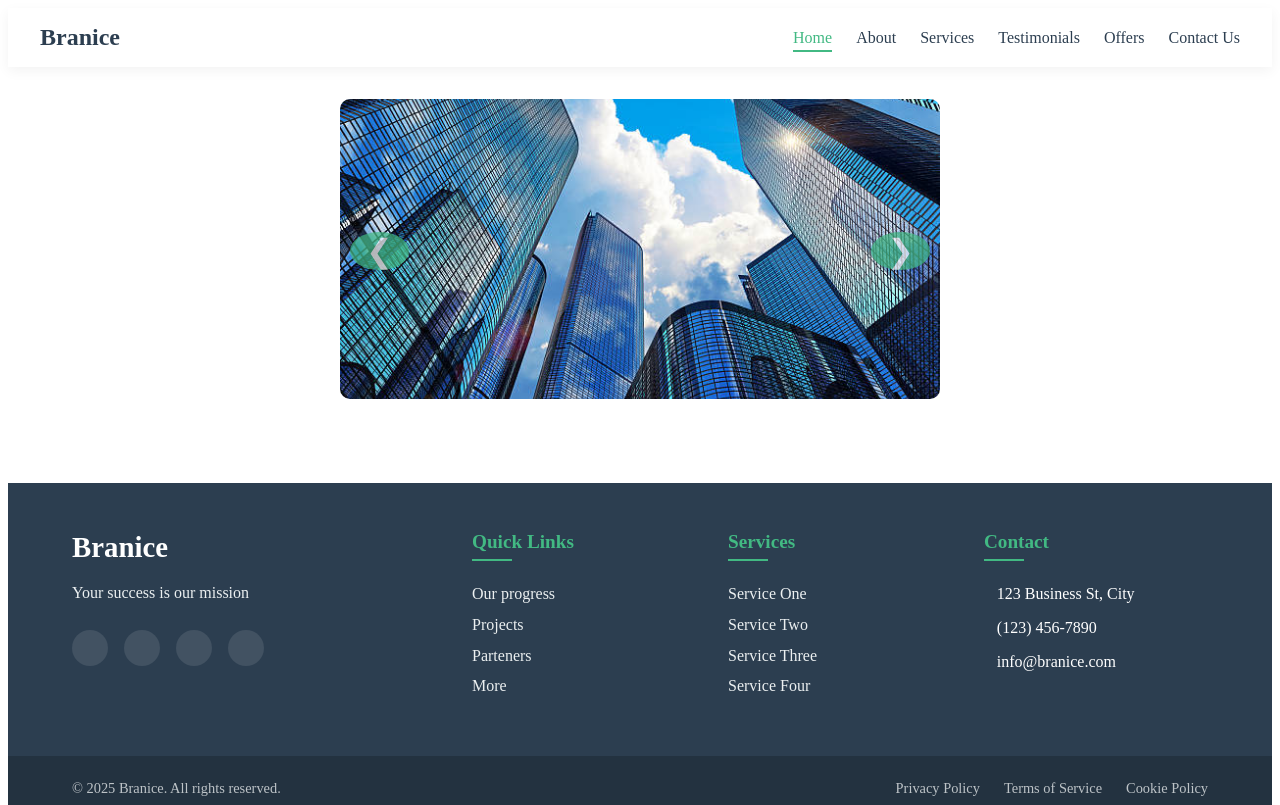
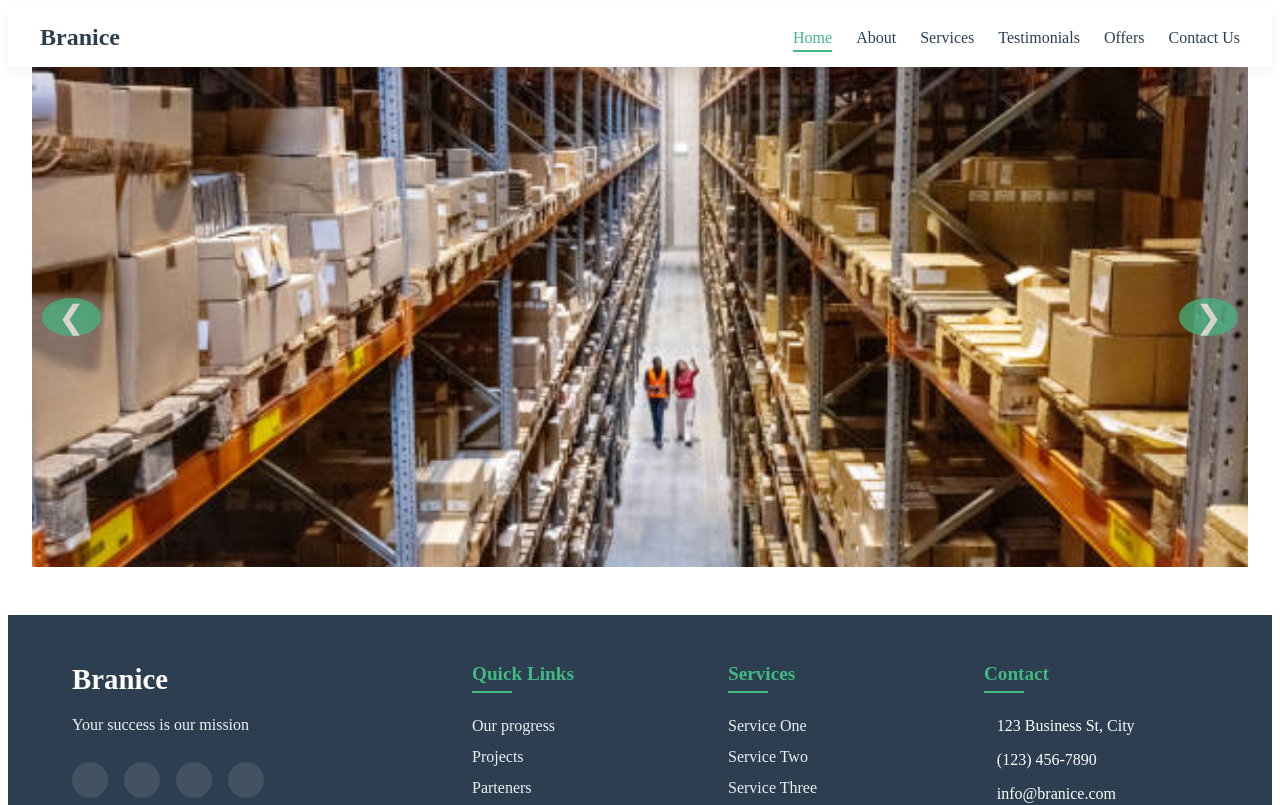
Before and after one commit to MBUDA-BRANICE-NJIRA/VueJs-With-Routes-Class-Assignment, a Vue app: page / in a window 1280 px wide. Shown: the top 805 px of the page. Built offline with nearby package versions, Linux system fonts and the light colour scheme.

Commit message:
Finished the simple project

```diff
--- a/src/App.vue
+++ b/src/App.vue
@@ -13,7 +13,6 @@
     </nav>
 
     <main class="main-content">
-      <ImageCarousel />
       <router-view />
     </main>
 
@@ -77,10 +76,10 @@
 </template>
 
 <script>
-import ImageCarousel from './components/ImageCarousel.vue'
+// import ImageCarousel from './components/ImageCarousel.vue'
 export default {
   name: 'App',
-  components: { ImageCarousel }
+  // components: { ImageCarousel }
 }
 </script>
 
--- a/src/components/ImageCarousel.vue
+++ b/src/components/ImageCarousel.vue
@@ -18,10 +18,16 @@ export default {
         require('@/assets/image3.jpg'),
         require('@/assets/image 4.jpg'),
         require('@/assets/image 5.jpg'),
-  require('@/assets//image6.jpg'),
+        require('@/assets/image6.jpg'),
         require('@/assets/imgage7.jpeg'),
       ]
     }
+  },
+  mounted() {
+    this.startAutoSlide();
+  },
+  beforeUnmount() {
+    clearInterval(this.interval);
   },
   methods: {
     next() {
@@ -29,6 +35,9 @@ export default {
     },
     prev() {
       this.current = (this.current - 1 + this.images.length) % this.images.length;
+    },
+    startAutoSlide() {
+      this.interval = setInterval(this.next, 3000); // Change every 3 seconds
     }
   }
 }
@@ -37,18 +46,22 @@ export default {
 <style scoped>
 .carousel {
   position: relative;
-  width: 100%;
-  max-width: 600px;
-  margin: 2rem auto;
+  width: 100vw;
+  max-width: 95vw;
+  margin: 0 auto;
   overflow: hidden;
   text-align: center;
 }
+
 .carousel-img {
-  width: 100%;
-  height: 300px;
+  width: 100vw;
+  height: 500px;
   object-fit: cover;
-  border-radius: 10px;
+  border-radius: 0;
+  display: block;
+  margin: 0 auto;
 }
+
 .carousel-btn {
   position: absolute;
   top: 50%;
--- a/src/views/HomeView.vue
+++ b/src/views/HomeView.vue
@@ -1,16 +1,17 @@
 <template>
   <div class="home">
-
+    <ImageCarousel />
+    <!-- You can add more home content here -->
   </div>
 </template>
 
 <script>
-
+import ImageCarousel from '@/components/ImageCarousel.vue'
 
 export default {
   name: 'HomeView',
   components: {
-
+    ImageCarousel
   }
 }
 </script>
```
Lines whose indentation alone changed are shown as unchanged.
